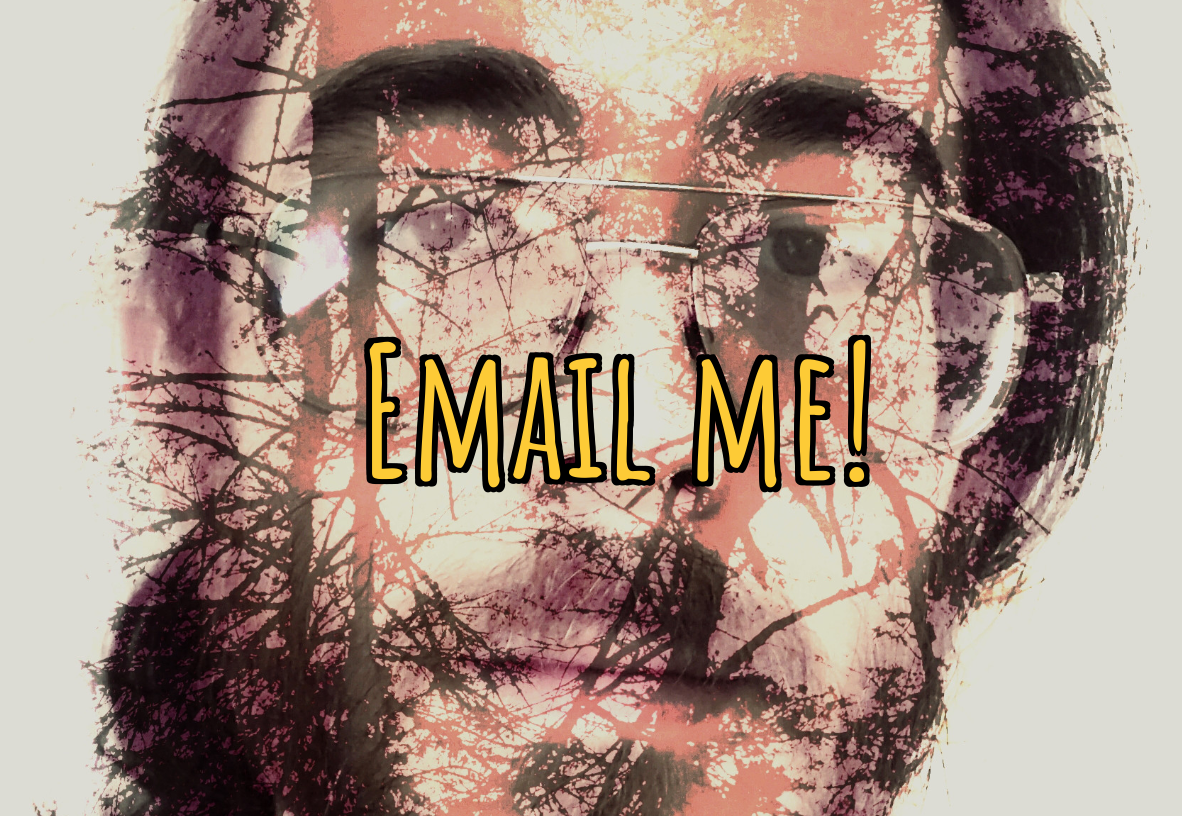
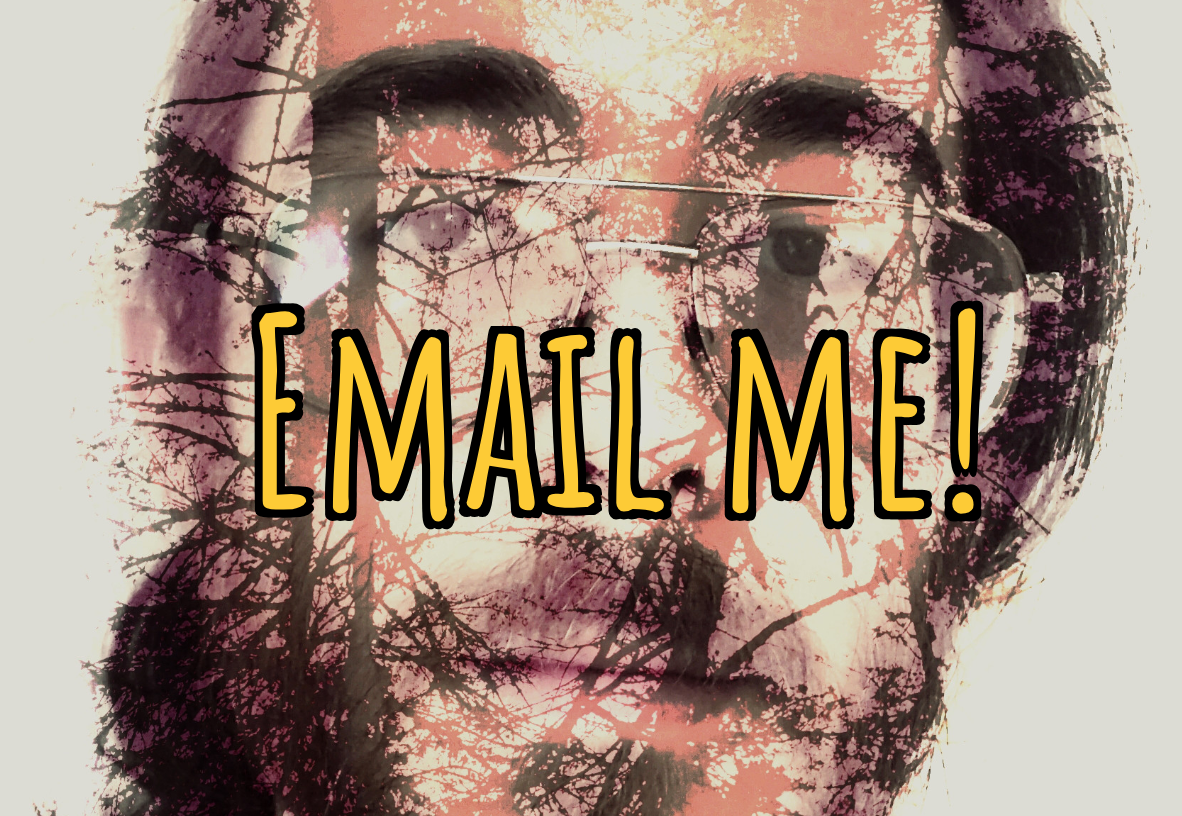
Before and after one commit to MyPetLobster/cs50-homepage, a plain HTML site: page contact.html in a window 1536 px wide. Shown: the whole page, without its empty margins (158-1340 px from the left). Drawn offline with Linux system fonts and the light colour scheme.

Commit message:
Add another @media to scale 'email' for large screen

```diff
--- a/css/style-child.css
+++ b/css/style-child.css
@@ -52,6 +52,9 @@ body.contact {
 .email-me a {
     text-align: center;
     font-size: 180px;
+    @media (min-width:1340px) {
+        font-size:260px;
+    }
     @media (max-width: 540px) {
         font-size: 100px;
     }
```
